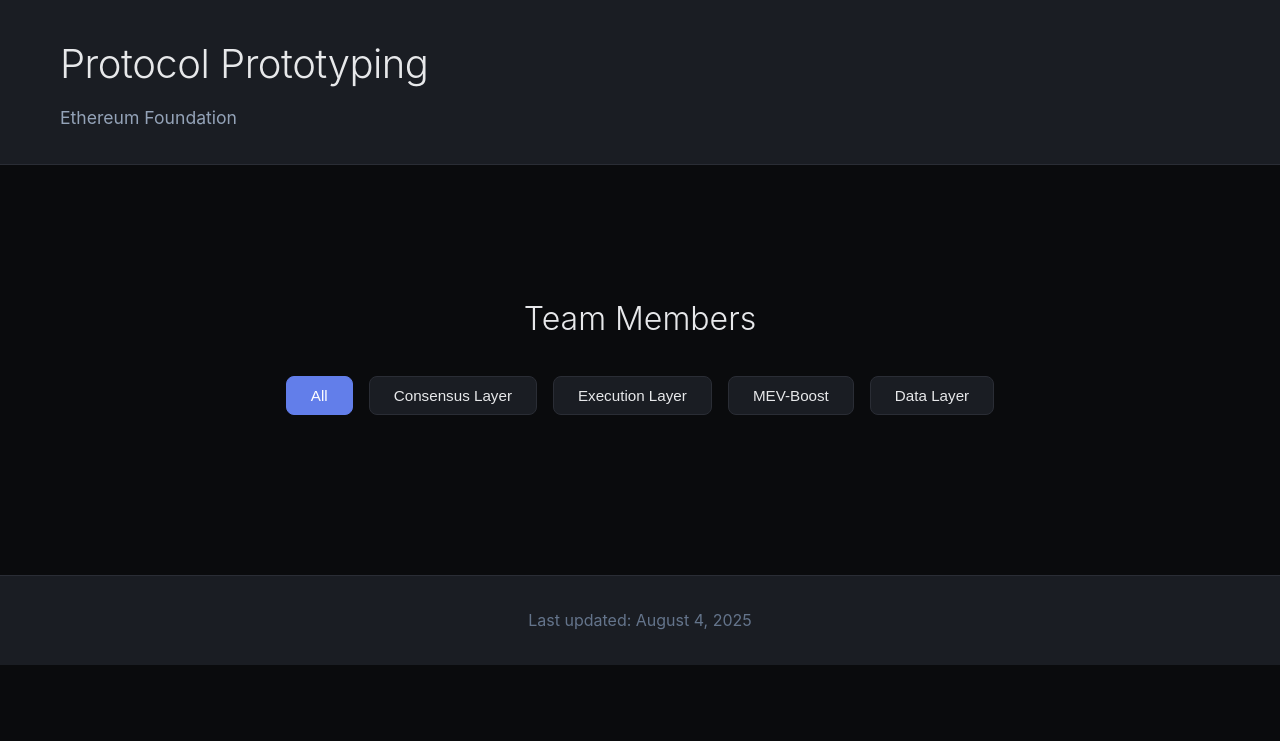
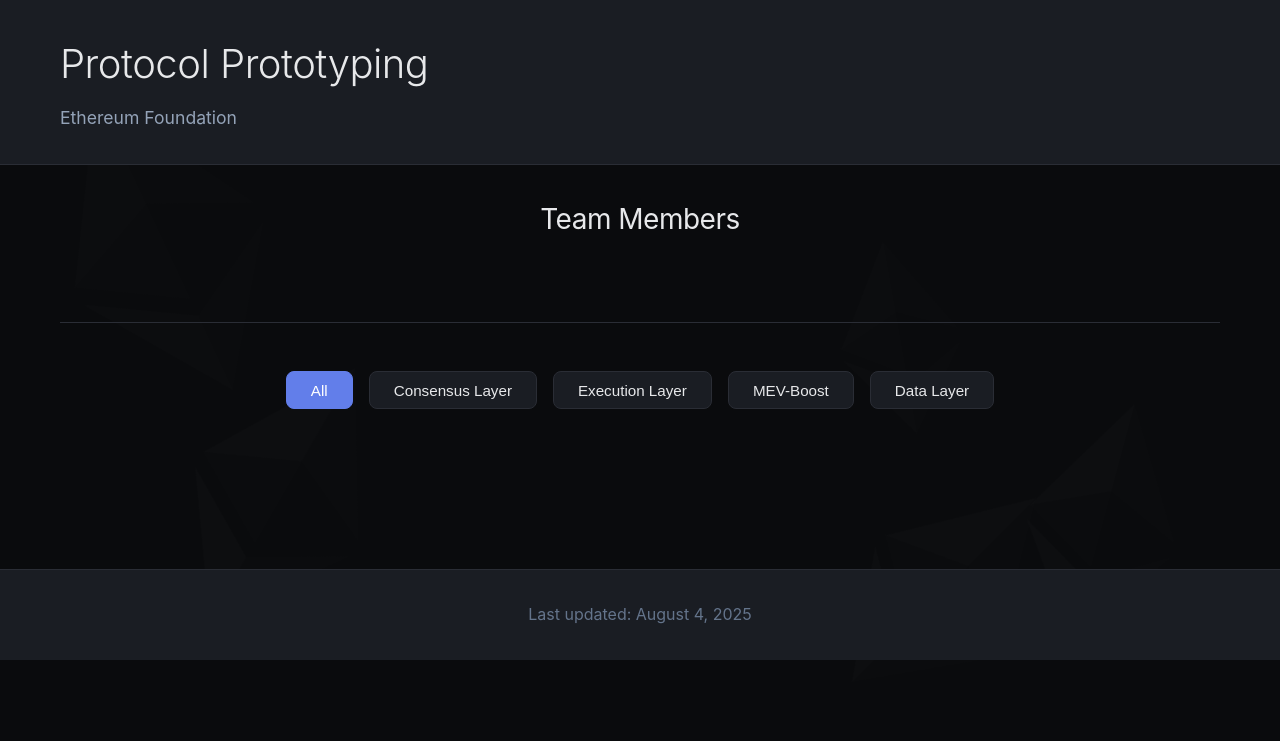
Before and after one commit to nerolation/protocol-prototyping-site, a website: page index.html in a window 1280 px wide. Drawn offline with Linux system fonts and the light colour scheme.

Commit message:
add eth logo

```diff
--- a/index.html
+++ b/index.html
@@ -7,6 +7,13 @@
     <link rel="stylesheet" href="styles.css">
 </head>
 <body>
+    <!-- Background Ethereum logos -->
+    <div class="eth-bg-logo"></div>
+    <div class="eth-bg-logo"></div>
+    <div class="eth-bg-logo"></div>
+    <div class="eth-bg-logo"></div>
+    <div class="eth-bg-logo"></div>
+
     <header>
         <div class="container">
             <h1>Protocol Prototyping</h1>
--- a/styles.css
+++ b/styles.css
@@ -22,18 +22,81 @@
     color: var(--text-color);
     line-height: 1.6;
     min-height: 100vh;
+    position: relative;
+    overflow-x: hidden;
+}
+
+/* Ethereum logo background decorations */
+.eth-bg-logo {
+    position: fixed;
+    background-image: url('eth-logo.svg');
+    background-size: contain;
+    background-repeat: no-repeat;
+    background-position: center;
+    pointer-events: none;
+    z-index: -1;
+    opacity: 0.02;
+}
+
+.eth-bg-logo:nth-child(1) {
+    width: 200px;
+    height: 325px;
+    top: 10%;
+    left: 5%;
+    transform: rotate(-25deg);
+    opacity: 0.015;
+}
+
+.eth-bg-logo:nth-child(2) {
+    width: 150px;
+    height: 244px;
+    top: 50%;
+    right: 8%;
+    transform: rotate(15deg);
+    opacity: 0.02;
+}
+
+.eth-bg-logo:nth-child(3) {
+    width: 180px;
+    height: 292px;
+    bottom: 20%;
+    left: 15%;
+    transform: rotate(30deg);
+    opacity: 0.018;
+}
+
+.eth-bg-logo:nth-child(4) {
+    width: 120px;
+    height: 195px;
+    top: 30%;
+    right: 25%;
+    transform: rotate(-10deg);
+    opacity: 0.015;
+}
+
+.eth-bg-logo:nth-child(5) {
+    width: 160px;
+    height: 260px;
+    bottom: 10%;
+    right: 20%;
+    transform: rotate(45deg);
+    opacity: 0.02;
 }
 
 .container {
     max-width: 1200px;
     margin: 0 auto;
     padding: 0 20px;
+    position: relative;
+    z-index: 1;
 }
 
 header {
     background-color: var(--secondary-color);
     border-bottom: 1px solid var(--border-color);
     padding: 2rem 0;
+    position: relative;
+    z-index: 2;
 }
 
 header h1 {
@@ -49,7 +112,7 @@
 }
 
 main {
-    padding: 3rem 0;
+    padding: 2rem 0 3rem;
 }
 
 .filters {
@@ -57,7 +120,10 @@
     gap: 1rem;
     justify-content: center;
     margin-bottom: 3rem;
+    margin-top: 1rem;
     flex-wrap: wrap;
+    padding-top: 3rem;
+    border-top: 1px solid var(--border-color);
 }
 
 .filter-btn {
@@ -100,6 +166,8 @@
     display: flex;
     flex-direction: column;
     min-height: 200px;
+    position: relative;
+    backdrop-filter: blur(10px);
 }
 
 .work-item:hover {
@@ -223,14 +291,17 @@
 
 /* Team Members Section */
 .team-members {
-    margin-top: 5rem;
+    margin-top: 0;
+    margin-bottom: 3rem;
 }
 
 .section-title {
-    font-size: 2rem;
-    font-weight: 300;
+    font-size: 1.75rem;
+    font-weight: 400;
     margin-bottom: 2rem;
     text-align: center;
+    color: var(--text-color);
+    letter-spacing: -0.5px;
 }
 
 .team-members-grid {
@@ -238,6 +309,7 @@
     grid-template-columns: repeat(auto-fit, minmax(280px, 1fr));
     gap: 2rem;
     margin-top: 2rem;
+    margin-bottom: 1rem;
 }
 
 .team-member {
@@ -247,6 +319,8 @@
     padding: 2rem;
     text-align: center;
     transition: all 0.2s ease;
+    position: relative;
+    backdrop-filter: blur(10px);
 }
 
 .team-member:hover {
```
Also changed, not shown: eth-logo.svg (added).
